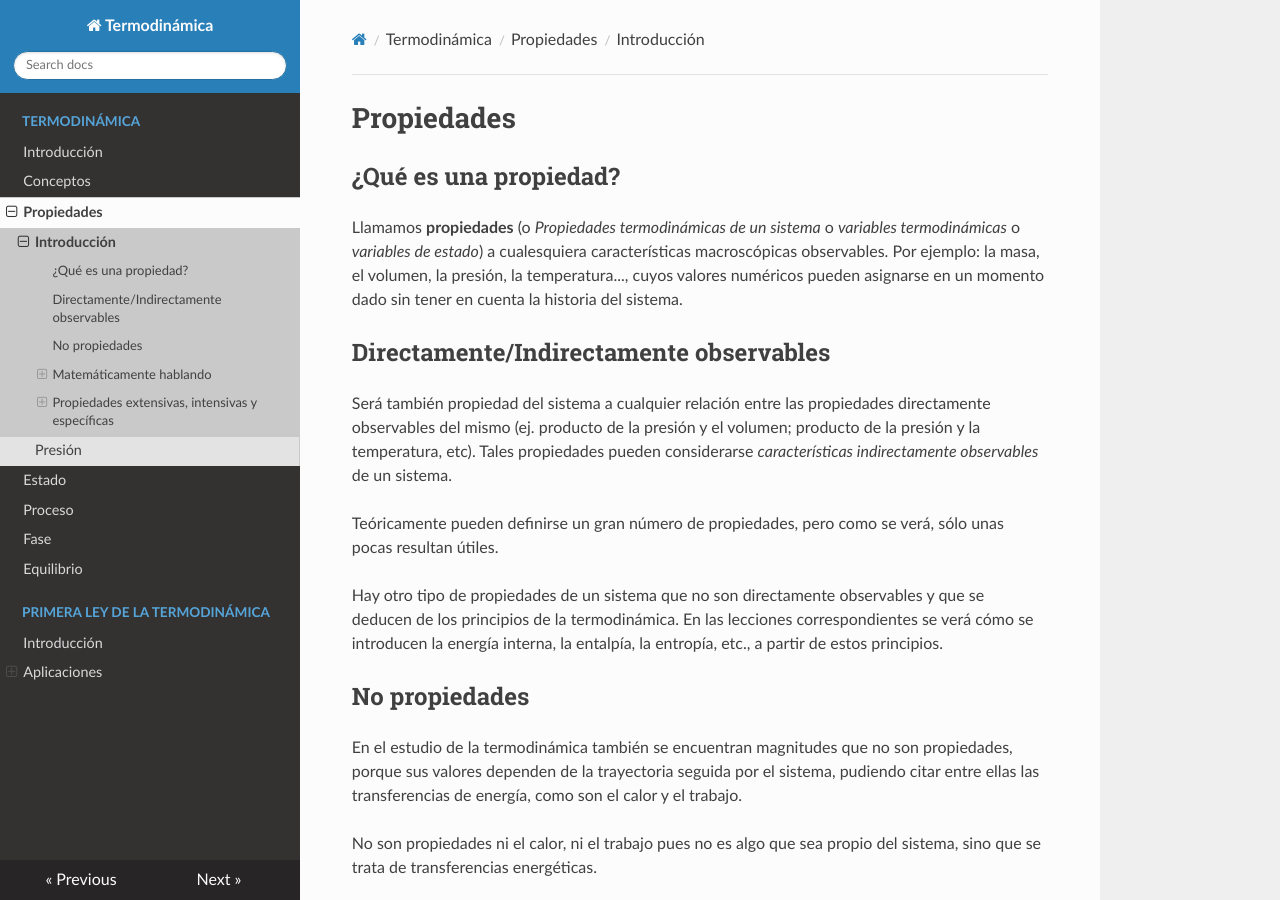
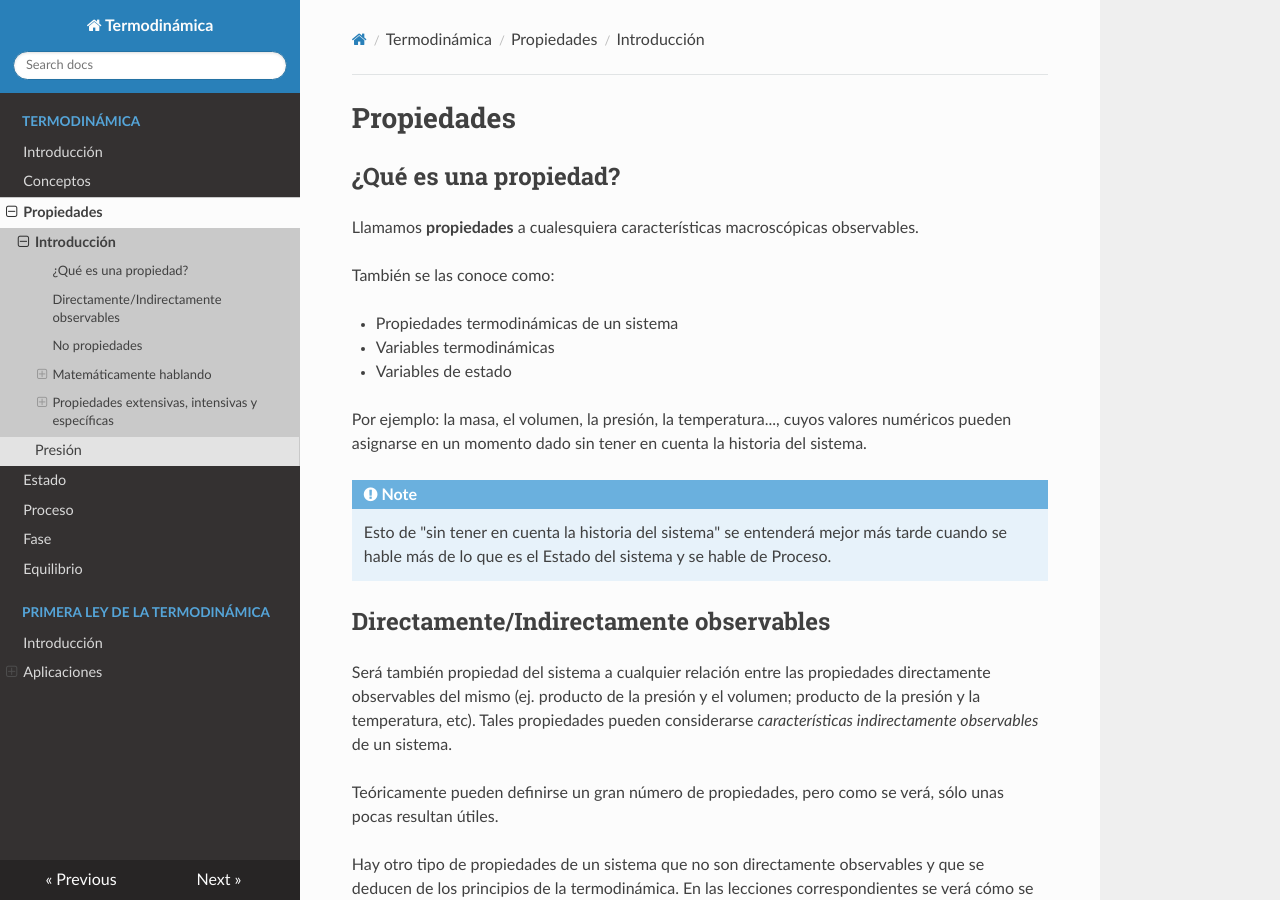
Before and after one commit to mantielero/termo, an MkDocs documentation site: the page built from docs/propiedades.md, in a window 1280 px wide and 900 px high. Built offline with MkDocs 1.6.1, drawn with Linux system fonts in a browser that asks for light colours; nearby versions of some CDN libraries; formulas are drawn with MathJax 3.

Commit message:
Corregida la nota de ejemplo inicial

```diff
--- a/docs/propiedades.md
+++ b/docs/propiedades.md
@@ -1,6 +1,17 @@
 # Propiedades
 ## ¿Qué es una propiedad?
-Llamamos **propiedades** (o *Propiedades termodinámicas de un sistema* o *variables termodinámicas* o *variables de estado*) a cualesquiera características macroscópicas observables. Por ejemplo: la masa, el volumen, la presión, la temperatura..., cuyos valores numéricos pueden asignarse en un momento dado sin tener en cuenta la historia del sistema.
+Llamamos **propiedades** a cualesquiera características macroscópicas observables.
+
+También se las conoce como:
+
+- Propiedades termodinámicas de un sistema
+- Variables termodinámicas
+- Variables de estado
+
+Por ejemplo: la masa, el volumen, la presión, la temperatura..., cuyos valores numéricos pueden asignarse en un momento dado sin tener en cuenta la historia del sistema.
+
+!!! note
+    Esto de "sin tener en cuenta la historia del sistema" se entenderá mejor más tarde cuando se hable más de lo que es el Estado del sistema y se hable de Proceso.
 
 ## Directamente/Indirectamente observables
 Será también propiedad del sistema a cualquier relación entre las propiedades directamente observables del mismo (ej. producto de la presión y el volumen; producto de la presión y la temperatura, etc). Tales propiedades pueden considerarse *caracterí­sticas indirectamente observables* de un sistema.
```
Also changed, not shown: docs/index.md (+1 -1 lines).
